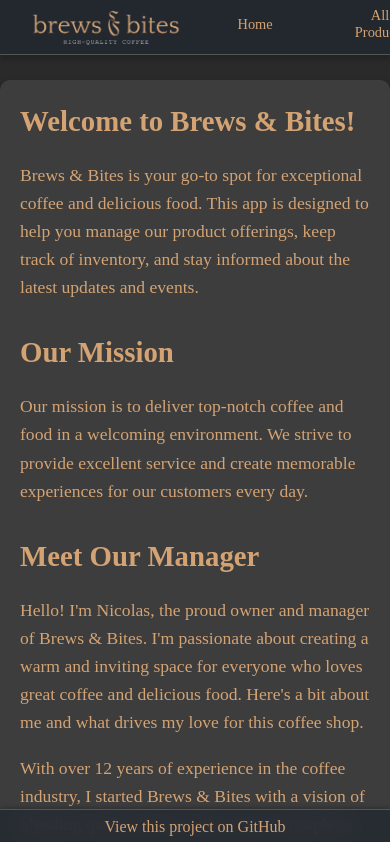
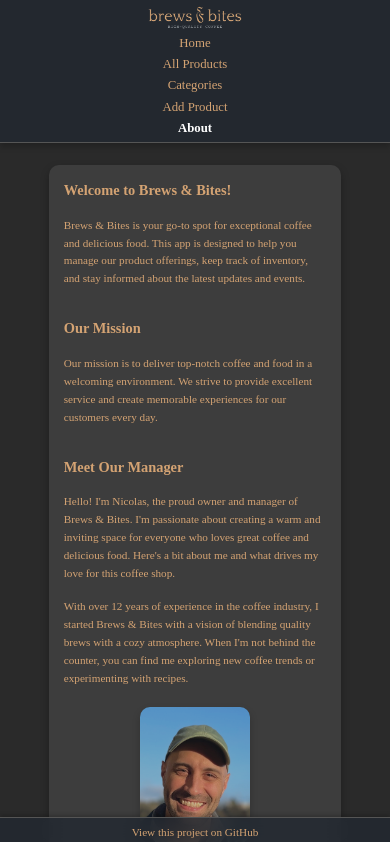
Before and after one commit to NicoAnzo/brews-bites, a React (Vite) app: page /about in a window 390 px wide. Shown: the top 842 px of the page. Built offline with nearby package versions, Linux system fonts and the light colour scheme; a web font is replaced by a local one.

Commit message:
add css @media rules for medium and small screens

```diff
--- a/src/index.css
+++ b/src/index.css
@@ -25,7 +25,7 @@ nav {
   top: 0;
   left: 0;
   width: 100%;
-  height: 55px;
+  min-height: 55px;
   box-sizing: border-box;
   z-index: 10;
   display: flex;
@@ -39,9 +39,13 @@ nav {
   box-shadow: 0 4px 6px rgba(0, 0, 0, 0.2);
 }
 
+span.logo {
+  max-height: 55px;
+}
+
 .logo img {
   width: auto;
-  height: 55px;
+  max-height: 55px;
   align-self: flex-start;
 }
 
@@ -65,7 +69,7 @@ a {
   font-weight: 500;
   color: #d4a373;
   text-decoration: none;
-  padding: 0 1.2em 0.5em 1.2em;
+  padding: 0 1em 0.5em 1em;
   margin: 0;
   text-align: center;
   cursor: pointer;
@@ -516,7 +520,27 @@ nav,
   nav {
     flex-direction: column;
     align-items: center;
-    gap: 10px;
+    gap: 1px;
+  }
+
+  .logo img {
+    width: auto;
+    max-height: 45px;
+  }
+
+  span.logo {
+    max-height: 45px;
+  }
+
+  .menu-items {
+    flex-direction: column;
+    gap: 0;
+    width: 100%;
+    align-items: center;
+  }
+
+  .menu-items span {
+    font-size: 0.9em;
   }
 
   .dropdown-content {
@@ -524,31 +548,274 @@ nav,
     transform: translateX(-50%);
   }
 
+  .dropdown-content a {
+    padding: 5px 10px;
+    font-size: 0.9em;
+  }
+
+  .home-container {
+    background-size: cover;
+    background-position: center;
+  }
+
+  .create-product-container,
+  .product-details-container,
+  .about-page-container,
+  .form-container,
+  .details-card-container {
+    padding: 15px;
+    margin: 15px auto;
+    max-width: 80%;
+  }
+
+  .product-list-container,
+  .product-category-container,
+  .create-product-container,
+  .product-details-container {
+    margin-top: 170px;
+  }
+
+  .details-card-container h1 {
+    font-size: 1.4em;
+    margin: 5px auto;
+  }
+
+  .details-card-container img {
+    margin: 10px auto;
+    max-width: 320px;
+  }
+
+  .details-card-container p {
+    font-size: 1em;
+    margin: 5px 0;
+  }
+
+  .product-category-container h2 {
+    font-size: 1.2em;
+  }
+
+  .product-grid {
+    gap: 20px;
+  }
+
   .product-card {
-    flex-basis: calc(50% - 20px);
-    max-width: calc(50% - 20px);
+    flex-basis: calc(50% - 10px);
+    max-width: calc(45% - 10px);
+    padding: 10px 20px;
+  }
+
+  .product-card img {
+    margin: 3px 0;
+  }
+
+  .price {
+    width: 20%;
+    font-size: 0.8em;
+  }
+
+  .product-card h3 {
+    font-size: 1em;
+  }
+
+  h1 {
+    font-size: 1.8em;
+  }
+
+  .product-details-container {
+    max-width: 75%;
+  }
+
+  .about-page-container {
+    margin-top: 190px;
+    margin-bottom: 40px;
+    max-width: 75%;
+  }
+
+  .about-section-heading {
+    font-size: 1em;
+  }
+
+  .about-section-paragraph {
+    font-size: 0.8em;
+  }
+
+  .about-photo {
+    max-width: 130px;
+    margin: 12px 0;
+  }
+
+  .form-container h3 {
+    font-size: 1.1em;
+    margin-bottom: 10px;
+  }
+
+  .home-description {
+    font-size: 1.1em;
+    padding: 8% 0 5% 0;
+    margin-left: 5%;
+    margin-top: 4%;
+    width: 50%;
+  }
+
+  .button-group {
+    gap: 10px;
+  }
+
+  .btn-edit,
+  .btn-delete {
+    padding: 0.4em 0.8em;
+    font-size: 0.8em;
+  }
+
+  footer.footer-container {
+    padding: 3px 0;
+  }
+
+  footer.footer-container a {
+    font-size: 0.8em;
   }
 }
 
-@media (max-width: 480px) {
+@media (max-width: 576px) {
   nav {
-    flex-direction: column;
-    align-items: stretch;
-    gap: 5px;
+    gap: 0.5px;
   }
 
-  nav a,
-  .dropdown-trigger {
-    padding: 0.5em 1em;
-    font-size: 0.9em;
+  .logo img {
+    width: auto;
+    max-height: 35px;
+  }
+
+  span.logo {
+    max-height: 35px;
   }
 
   .dropdown-content {
     min-width: 100%;
   }
 
+  .dropdown-content a {
+    padding: 4px 7px;
+    font-size: 0.7em;
+  }
+
+  .menu-items span {
+    font-size: 0.8em;
+  }
+
+  .create-product-container,
+  .product-details-container,
+  .form-container,
+  .details-card-container {
+    padding: 10px;
+    margin: 10px auto;
+  }
+
+  .product-list-container,
+  .product-category-container,
+  .create-product-container,
+  .product-details-container {
+    margin-top: 150px;
+  }
+
+  .create-product-container,
+  .details-card-container {
+    margin-bottom: 20px;
+  }
+
+  .details-card-container h1 {
+    font-size: 1.2em;
+    margin: 5px auto;
+  }
+
+  .details-card-container img {
+    margin: 8px auto;
+    max-width: 260px;
+  }
+
+  .details-card-container p {
+    font-size: 0.8em;
+    margin: 3px 0;
+  }
+
   .product-card {
     flex-basis: 100%;
-    max-width: 100%;
+    max-width: 80%;
+    padding: 8px;
   }
+
+  .product-category-container h2 {
+    font-size: 1em;
+  }
+
+  .product-grid {
+    gap: 20px;
+  }
+
+  .product-card img {
+    margin: 3px 0;
+  }
+
+  .price {
+    max-width: 20%;
+    font-size: 0.7em;
+  }
+
+  .product-card h3 {
+    font-size: 0.9em;
+  }
+
+  h1 {
+    font-size: 1.5em;
+  }
+
+  .about-page-container {
+    margin-top: 165px;
+    margin-bottom: 40px;
+  }
+
+  .about-section-heading {
+    font-size: 0.9em;
+  }
+
+  .about-section-paragraph {
+    font-size: 0.7em;
+  }
+
+  .about-photo {
+    max-width: 110px;
+    margin: 5px 0;
+  }
+
+  .form-container h3 {
+    font-size: 0.9em;
+  }
+
+  .home-description {
+    font-size: 1em;
+    padding: 2% 0 5% 0;
+    margin-left: 5%;
+    margin-top: 2%;
+    width: 50%;
+  }
+
+  .button-group {
+    gap: 10px;
+    margin-top: 8px;
+  }
+
+  .btn-edit,
+  .btn-delete {
+    padding: 0.2em 0.5em;
+    font-size: 0.8em;
+  }
+
+  footer.footer-container {
+    padding: 1px 0;
+  }
+
+  footer.footer-container a {
+    font-size: 0.7em;
+  }
+
 }
```
